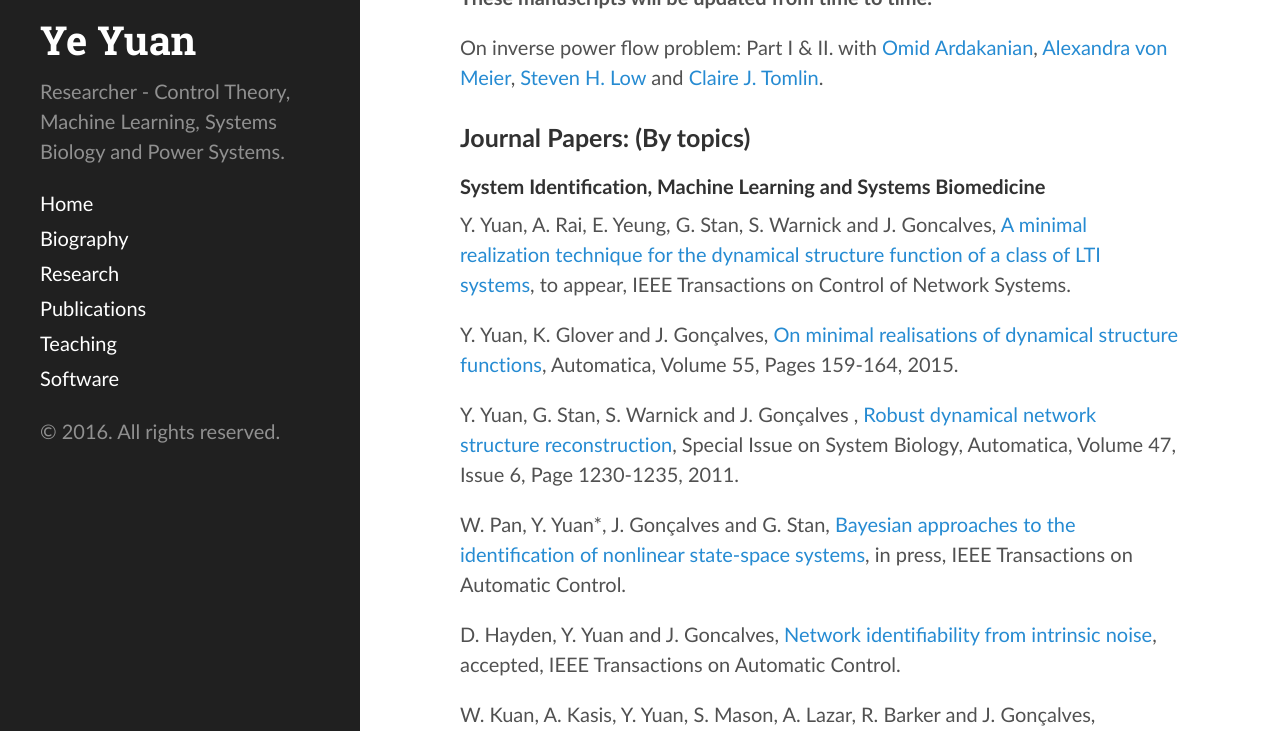
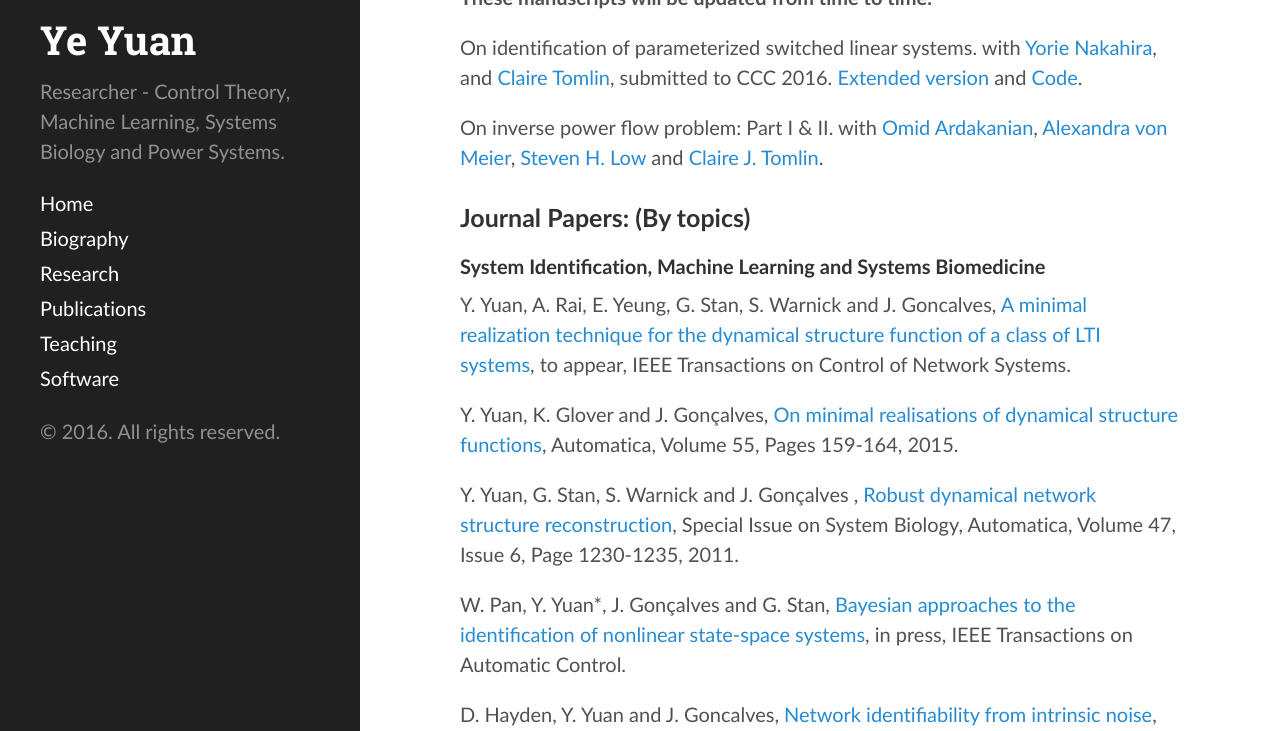
Before and after one commit to yy311/yy311.github.io, a Jekyll site: the page built from publication.md, in a window 1280 px wide and 900 px high, cut to the strip 169-900 px from the top of the window. Built offline with Jekyll 4.4.1, drawn with Linux system fonts in a browser that asks for light colours; some of the changed text lies outside the part shown.

Commit message:
Update publication.md

```diff
--- a/publication.md
+++ b/publication.md
@@ -5,6 +5,9 @@ layout: page
 <h3>Working Papers:</h3>
 
 <b>These manuscripts will be updated from time to time. </b>
+
+On identification of parameterized switched linear systems. with [Yorie Nakahira](https://directory.caltech.edu/personnel/ynakahir), and [Claire Tomlin](http://www.eecs.berkeley.edu/~tomlin/), submitted to CCC 2016. [Extended version](https://hybrid.eecs.berkeley.edu/~yeyuan/switchedid.pdf) and [Code](https://yy311.github.io/software.html).
+
 
 On inverse power flow problem: Part I & II. with [Omid Ardakanian](http://blizzard.cs.uwaterloo.ca/~oardakan/), [Alexandra von Meier](https://www.eecs.berkeley.edu/Faculty/Homepages/vonmeier.html), [Steven H. Low](http://netlab.caltech.edu/~slow/) and [Claire J. Tomlin](http://www.eecs.berkeley.edu/~tomlin/).
 
```
Also changed, not shown: other parts of publication.md (+0 -3 lines).
